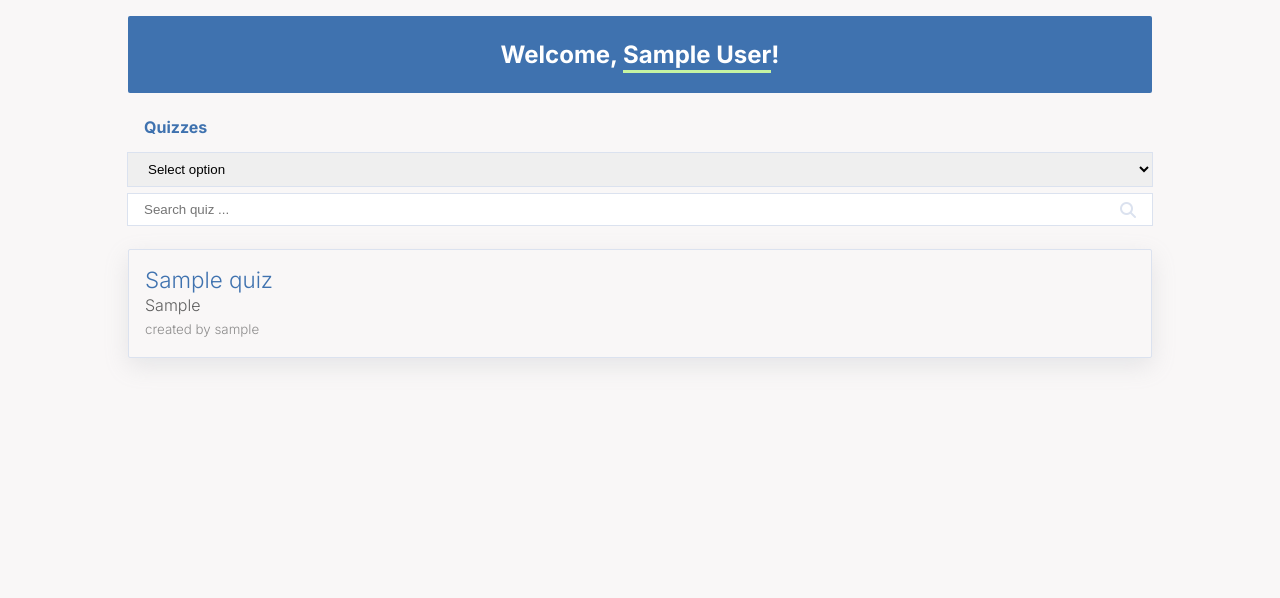
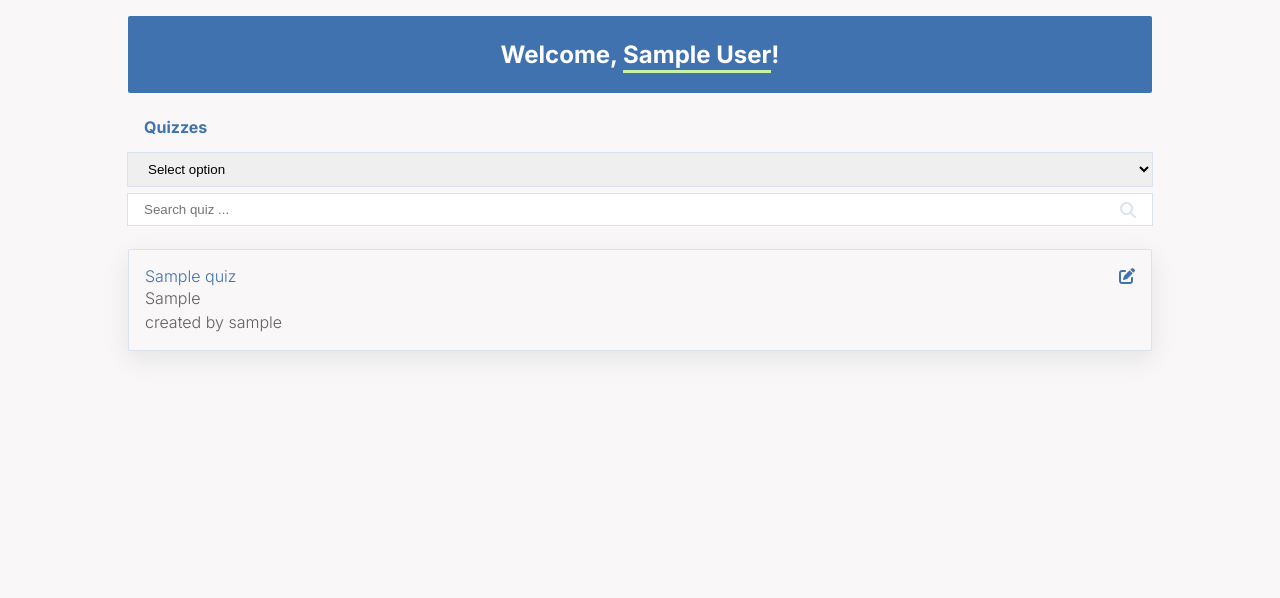
Before and after one commit to gisellepbn/jolly-es, a Django app: page /account/1 in a window 1280 px wide. Shown: the part 48-646 px from the top of the page. Run offline with Django 4.2, Linux system fonts and the light colour scheme; a user stored in the database is signed in; tables that the repository leaves empty hold one stand-in row (values such as "Sample post").

Commit message:
Add edit icon to quiz container

```diff
--- a/quizzes/templates/quizzes/account.html
+++ b/quizzes/templates/quizzes/account.html
@@ -53,12 +53,21 @@
                 {% for quiz in quizzes  %}
 
                 <div class="quiz">
-                    <a href="" class="quiz-name">{{quiz.name}}</a>
-                    {% if quiz.topic %}
-                    <p class="quiz-topic">{{quiz.topic}}</p>
+                    <div class="left-box">
+                        <a href="" class="quiz-name">{{quiz.name}}</a>
+                        {% if quiz.topic %}
+                        <p class="quiz-topic">{{quiz.topic}}</p>
+                        {% endif %}
+                        <p class="quiz-host">created by {{quiz.host.username}}</p>
+                    </div>
+
+                    {% if quiz.host == user %}
+                    <div class="right-box">
+                        <a href="" class="edit-quiz" title="edit"><i class="fa-solid fa-pen-to-square"></i></a>
+                    </div>
                     {% endif %}
-                    <p class="quiz-host">created by {{quiz.host.username}}</p>
                 </div>
+
 
                 {% endfor %}
             </div>
--- a/static/css/styles.css
+++ b/static/css/styles.css
@@ -400,22 +400,30 @@
 }
 .search .results .quiz {
   display: flex;
-  flex-direction: column;
-  flex-wrap: wrap;
   width: 100%;
+  justify-content: space-between;
   padding: 1rem;
   background-color: #f9f7f7;
   border: 1px solid #dbe2ef;
   border-radius: 2px;
   box-shadow: rgba(149, 157, 165, 0.2) 0px 8px 24px;
 }
-.search .results .quiz-name {
+.search .results .quiz .left-box {
+  display: flex;
+  flex-direction: column;
+  flex-wrap: wrap;
+}
+.search .results .quiz .left-box-name {
   font-size: 1.4rem;
 }
-.search .results .quiz-host {
+.search .results .quiz .left-box-host {
   font-size: smaller;
-  opacity: 70%;
+  opacity: 80%;
   color: #5f5f5f;
+}
+.search .results .quiz .right-box {
+  width: 10%;
+  text-align: right;
 }
 .search .results .quiz:hover {
   background-color: #dbe2ef;
--- a/static/sass/layouts/_account.scss
+++ b/static/sass/layouts/_account.scss
@@ -72,23 +72,35 @@
 
 		.quiz {
 			display: flex;
-			flex-direction: column;
-			flex-wrap: wrap;
+			// flex-direction: column;
+			// flex-wrap: wrap;
 			width: 100%;
+			justify-content: space-between;
 			padding: $small;
 			background-color: $base-color;
 			border: 1px solid $primary-color;
 			border-radius: $border-radius;
 			box-shadow: $box-shadow;
 
-			&-name {
-				font-size: 1.4rem;
+			.left-box {
+				display: flex;
+				flex-direction: column;
+				flex-wrap: wrap;
+
+				&-name {
+					font-size: 1.4rem;
+				}
+
+				&-host {
+					font-size: smaller;
+					opacity: 80%;
+					color: $text-color;
+				}
 			}
 
-			&-host {
-				font-size: smaller;
-				opacity: 70%;
-				color: $text-color;
+			.right-box {
+				width: 10%;
+				text-align: right;
 			}
 
 			&:hover {
```
Also changed, not shown: 1 other file.
